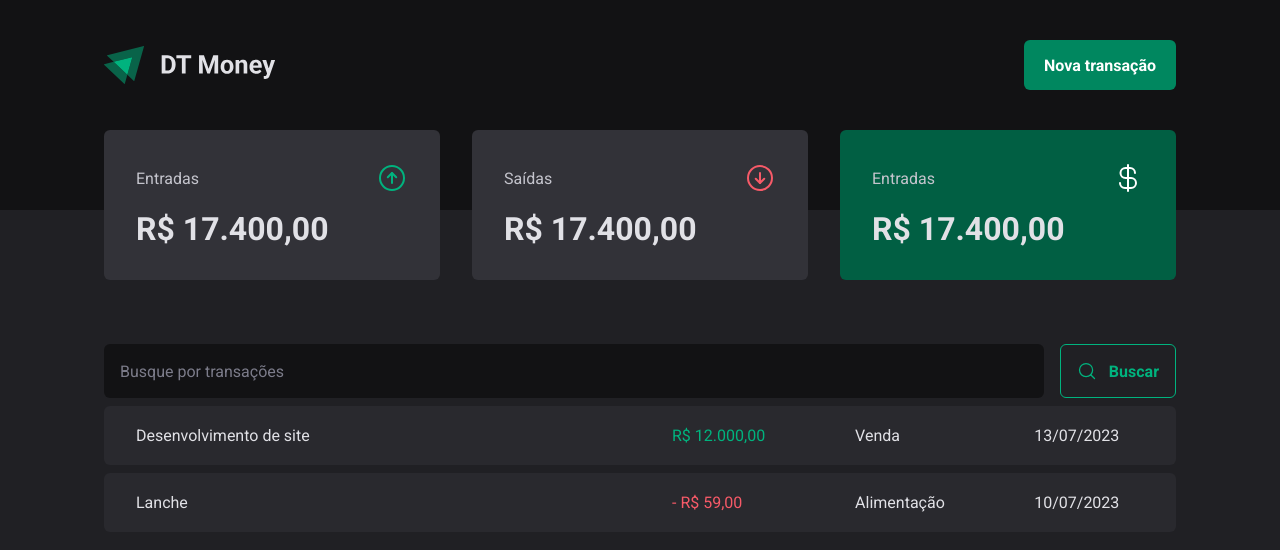
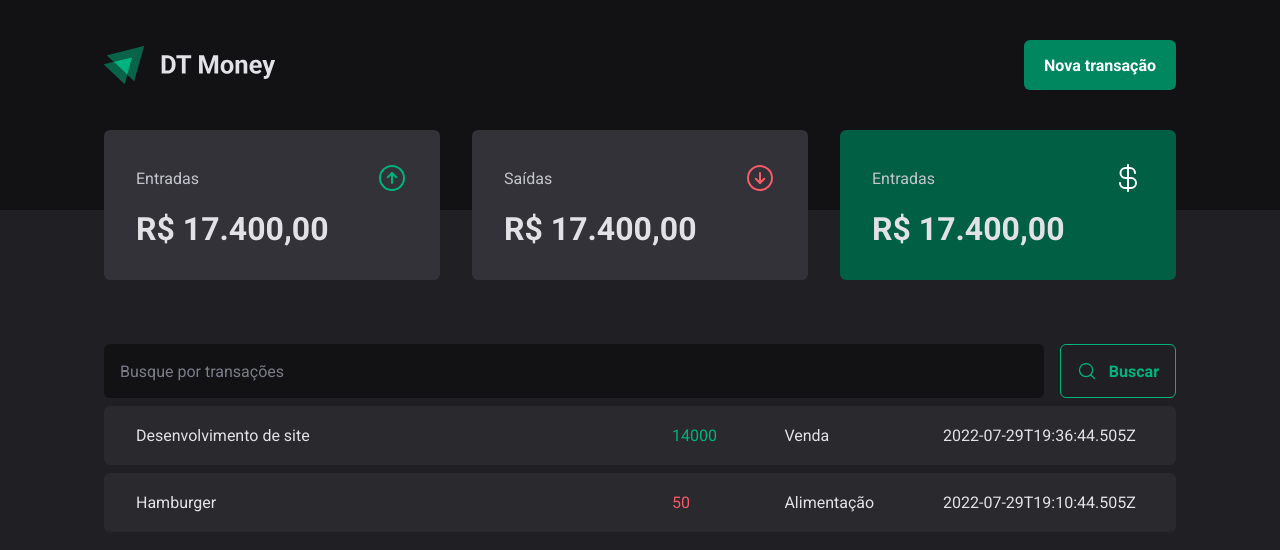
Before and after one commit to PedroPauloBrCalazans/DT-MONEY, a React (Vite) app: page / in a window 1280 px wide. Shown: the top 550 px of the page. Built offline with nearby package versions, Linux system fonts and the light colour scheme; data requests are answered from the project's data file.

Commit message:
feat: Realizando requisição HTTP + Criando context de transações.

```diff
--- a/src/App.tsx
+++ b/src/App.tsx
@@ -2,13 +2,16 @@ import { ThemeProvider } from "styled-components";
 import { defaultTheme } from "./styles/themes/default";
 import { GlobalStyle } from "./styles/global";
 import { Transactions } from "./pages/Transactions";
+import { TransactionProvider } from "./contexts/TransactionsContext";
 
 export function App() {
   return (
     <ThemeProvider theme={defaultTheme}>
       <GlobalStyle />
 
-      <Transactions />
+      <TransactionProvider>
+        <Transactions />
+      </TransactionProvider>
     </ThemeProvider>
   );
 }
--- a/src/components/Summary/index.tsx
+++ b/src/components/Summary/index.tsx
@@ -1,7 +1,11 @@
+import { useContext } from "react";
 import { SummaryCard, SummaryContainer } from "./styles";
 import { ArrowCircleDown, ArrowCircleUp, CurrencyDollar } from "phosphor-react";
+import { TransactionsContext } from "../../contexts/TransactionsContext";
 
 export function Summary() {
+  const { transactions } = useContext(TransactionsContext);
+
   return (
     <SummaryContainer>
       <SummaryCard>
--- /dev/null
+++ b/src/contexts/TransactionsContext.tsx
@@ -0,0 +1,41 @@
+import { ReactNode, createContext, useEffect, useState } from "react";
+
+interface TransactionProps {
+  id: number;
+  description: string;
+  type: "income" | "outcome";
+  category: string;
+  price: number;
+  createdAt: string;
+}
+
+interface TransactionContextType {
+  transactions: TransactionProps[];
+}
+
+interface TransactionsProviderProps {
+  children: ReactNode;
+}
+
+export const TransactionsContext = createContext({} as TransactionContextType);
+
+export function TransactionProvider({ children }: TransactionsProviderProps) {
+  const [transactions, setTransactions] = useState<TransactionProps[]>([]);
+
+  async function loadTransactions() {
+    const response = await fetch("http://localhost:3333/transactions");
+    const data = await response.json();
+
+    setTransactions(data);
+  }
+
+  useEffect(() => {
+    loadTransactions();
+  }, []);
+
+  return (
+    <TransactionsContext.Provider value={{ transactions }}>
+      {children}
+    </TransactionsContext.Provider>
+  );
+}
--- a/src/pages/Transactions/index.tsx
+++ b/src/pages/Transactions/index.tsx
@@ -1,13 +1,18 @@
+import { useContext } from "react";
 import { Header } from "../../components/Header";
 import { Summary } from "../../components/Summary";
 import { SearchForm } from "./components/SearchForm";
+
 import {
   PriceHighLight,
   TransactionsContainer,
   TransactionsTable,
 } from "./styles";
+import { TransactionsContext } from "../../contexts/TransactionsContext";
 
 export function Transactions() {
+  const { transactions } = useContext(TransactionsContext);
+
   return (
     <div>
       <Header />
@@ -18,22 +23,20 @@ export function Transactions() {
 
         <TransactionsTable>
           <tbody>
-            <tr>
-              <td width="50%">Desenvolvimento de site</td>
-              <td>
-                <PriceHighLight variant="entrada">R$ 12.000,00</PriceHighLight>
-              </td>
-              <td>Venda</td>
-              <td>13/07/2023</td>
-            </tr>
-            <tr>
-              <td width="50%">Lanche</td>
-              <td>
-                <PriceHighLight variant="saida">- R$ 59,00</PriceHighLight>
-              </td>
-              <td>Alimentação</td>
-              <td>10/07/2023</td>
-            </tr>
+            {transactions.map((transaction) => {
+              return (
+                <tr key={transaction.id}>
+                  <td width="50%">{transaction.description}</td>
+                  <td>
+                    <PriceHighLight variant={transaction.type}>
+                      {transaction.price}
+                    </PriceHighLight>
+                  </td>
+                  <td>{transaction.category}</td>
+                  <td>{transaction.createdAt}</td>
+                </tr>
+              );
+            })}
           </tbody>
         </TransactionsTable>
       </TransactionsContainer>
--- a/src/pages/Transactions/styles.ts
+++ b/src/pages/Transactions/styles.ts
@@ -30,12 +30,12 @@ export const TransactionsTable = styled.table`
 `;
 
 interface PriceHighLightProps {
-  variant: "entrada" | "saida";
+  variant: "income" | "outcome";
 }
 
 export const PriceHighLight = styled.span<PriceHighLightProps>`
   color: ${(props) =>
-    props.variant === "entrada"
+    props.variant === "income"
       ? props.theme["green-300"]
       : props.theme["red-300"]};
 `;
```
